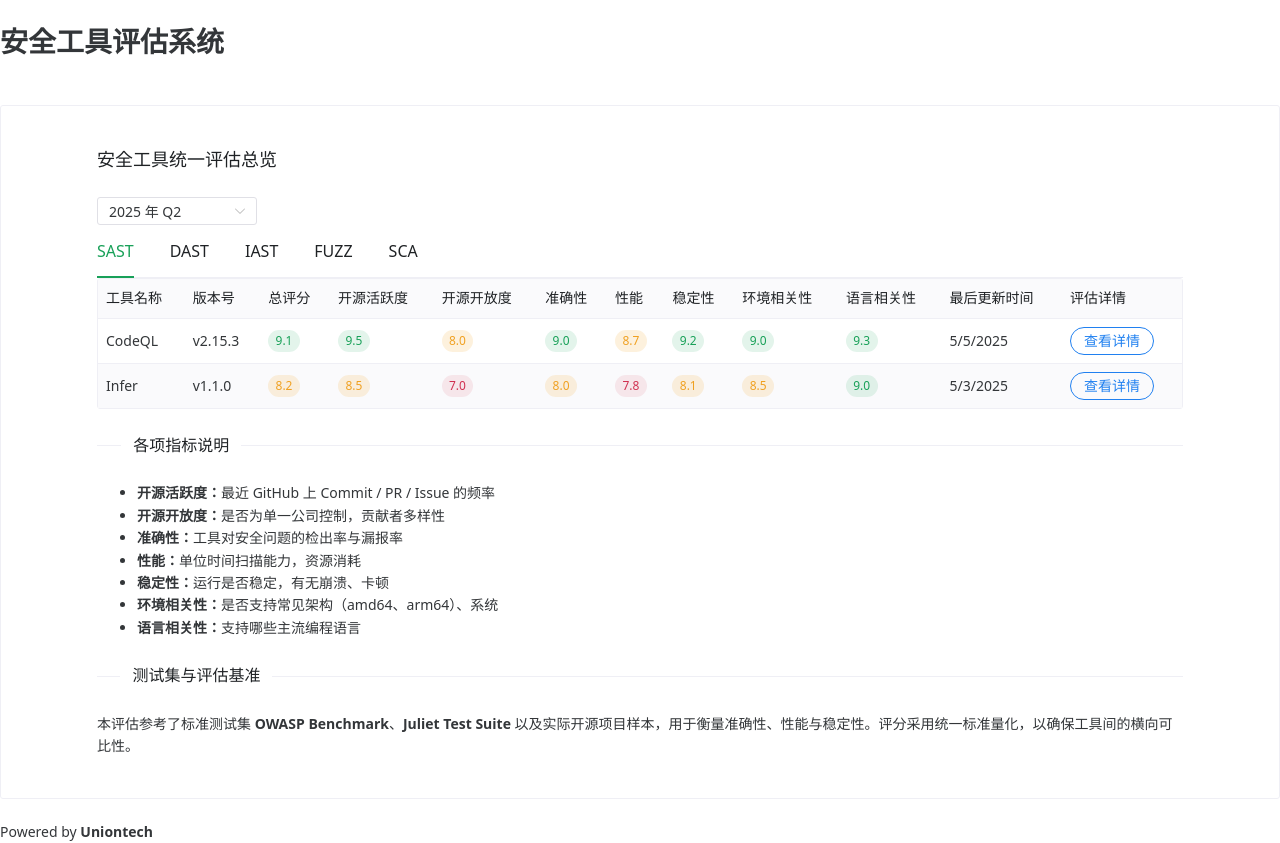
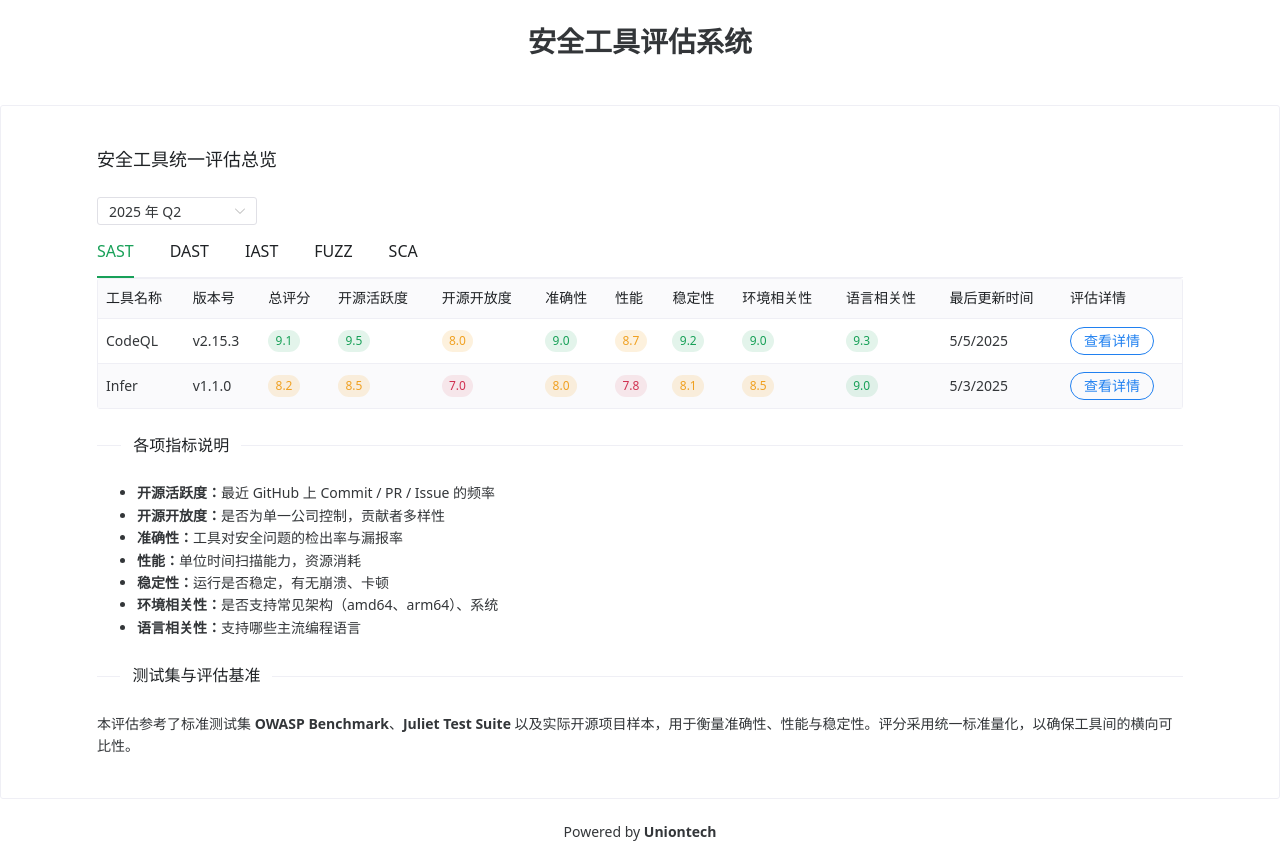
Before and after one commit to lyi61pd/SecurityTools-Assessment-Web-Demo, a Vue app: page / in a window 1280 px wide. Built offline with nearby package versions, Linux system fonts and the light colour scheme.

Commit message:
chore: update the style of footer and title

```diff
--- a/src/App.vue
+++ b/src/App.vue
@@ -4,7 +4,7 @@
       <n-layout-header class="bg-white shadow-sm border-b">
         <div class="max-w-screen-xl mx-auto flex items-center justify-between px-4 py-3">
 
-          <h1 class="text-xl font-semibold text-gray-800">
+          <h1 class="text-xl font-semibold text-gray-800" style="text-align: center;">
             安全工具评估系统
           </h1>
 
@@ -20,11 +20,9 @@
 
       <br/>
 
-      <footer class="w-full flex justify-center border-t py-4 bg-white">
-        <div class="text-gray-400 text-sm">
-          Powered by <strong>Uniontech</strong>
-        </div>
-      </footer>
+      <div class="text-gray-400 text-sm" style="text-align: center;">
+        Powered by <strong>Uniontech</strong>
+      </div>
 
     </n-layout>
   </n-message-provider>
```
